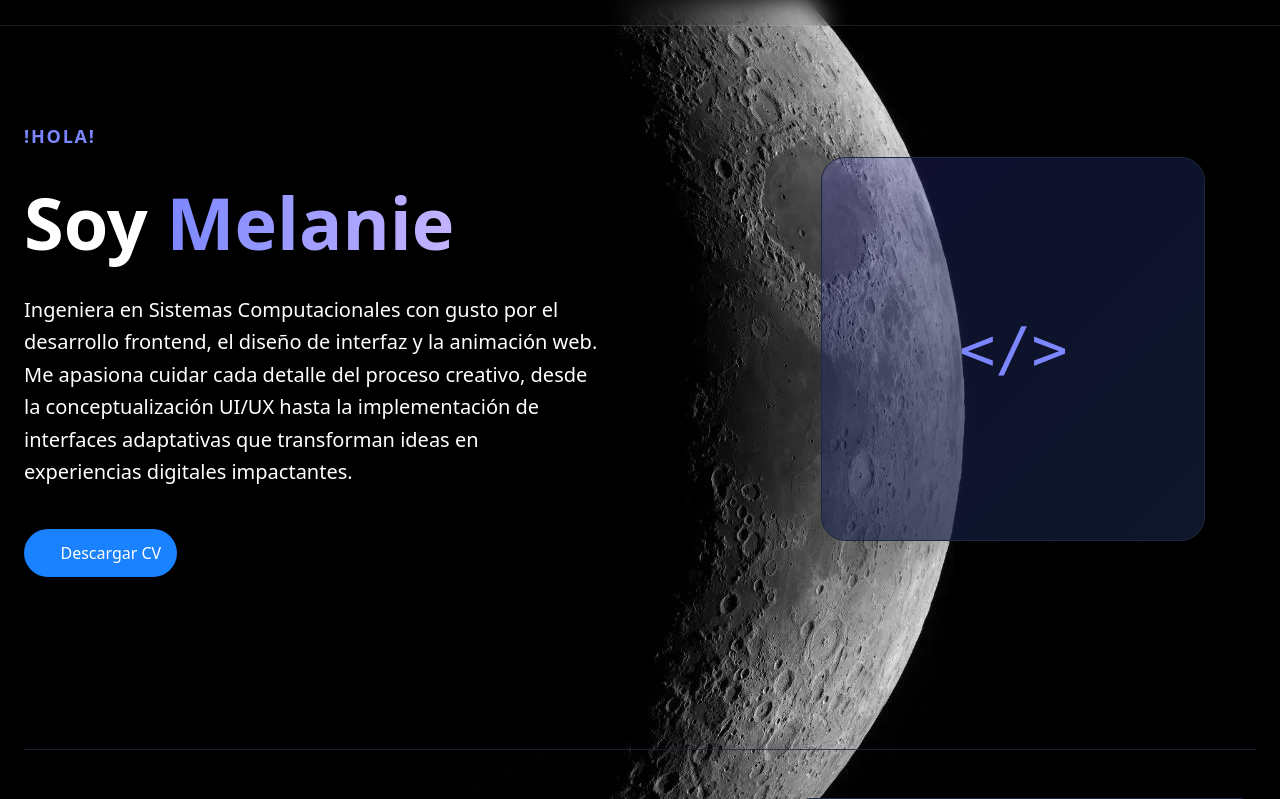
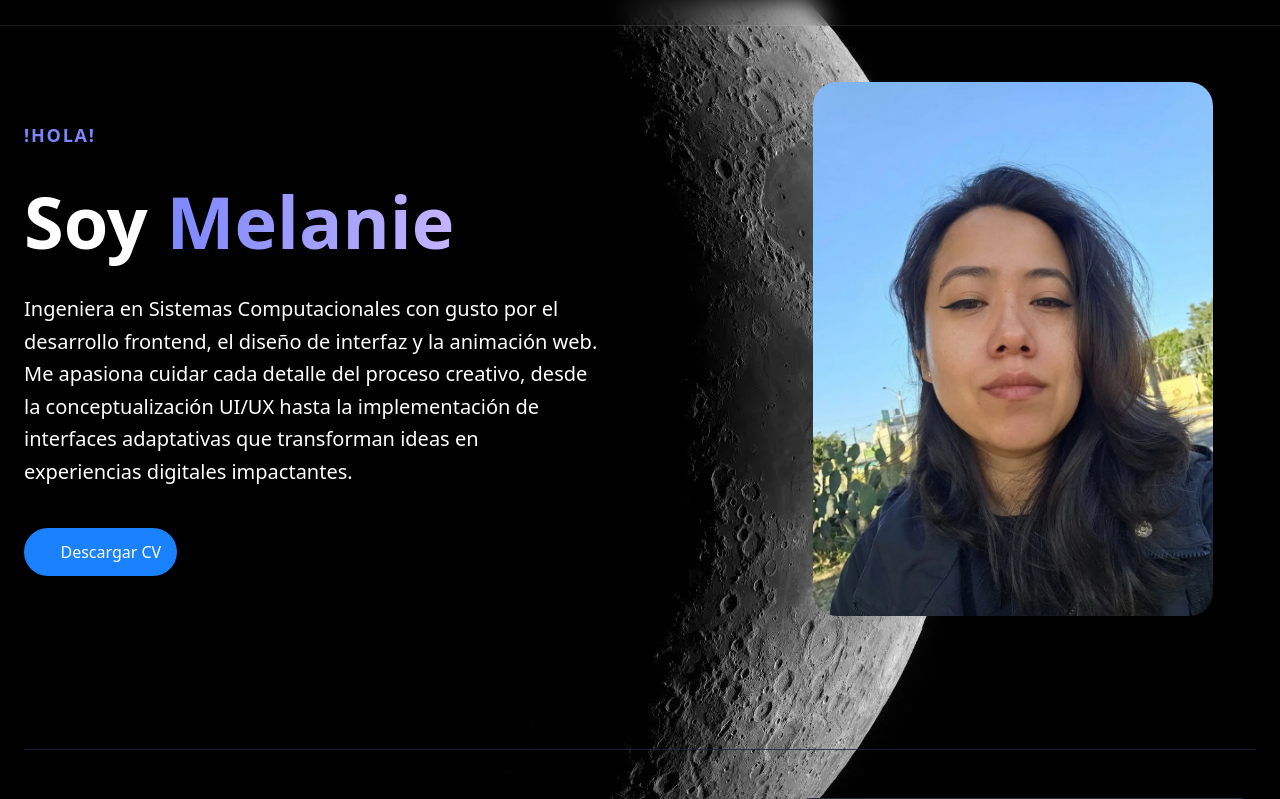
Before and after one commit to Melanie-117/MiPortafolio, a Laravel app: page / in a window 1280 px wide. Shown: the part 51-850 px from the top of the page. Run offline with Laravel 12, Linux system fonts and the light colour scheme; style sheets or scripts are compiled from the project's sources; some web fonts are replaced.

Commit message:
se le agrego mi foto, cv y whatsapp

```diff
--- a/resources/views/layouts/contacto.blade.php
+++ b/resources/views/layouts/contacto.blade.php
@@ -6,16 +6,24 @@
         </p>
 
         <div class="flex flex-wrap items-center justify-center gap-3 my-8">
+            <a
+                href="https://wa.me/525520056754?text=%C2%A1Hola%20Melanie!%20Vi%20tu%20portafolio%20y%20me%20gustar%C3%ADa%20ponerme%20en%20contacto%20contigo."
+                target="_blank"
+                rel="noopener noreferrer"
+                class="px-4 py-2.5 rounded-xl bg-emerald-600/20 hover:bg-emerald-600/30 border border-emerald-500/40 hover:border-emerald-400 text-emerald-300 hover:text-white text-xs sm:text-sm font-medium transition-all flex items-center gap-2 whitespace-nowrap"
+            >
+                <i class="fab fa-whatsapp text-base"></i> WhatsApp
+            </a>
             <a href="tel:5520056754" class="px-4 py-2.5 rounded-xl bg-slate-900/80 border border-slate-800 hover:border-slate-600 text-slate-300 hover:text-white text-xs sm:text-sm font-medium transition-all flex items-center gap-2 whitespace-nowrap">
                 <i class="fas fa-mobile text-sm"></i> 55 2005 6754
             </a>
             <a href="mailto:rojasmelanie700@gmail.com" class="px-4 py-2.5 rounded-xl bg-slate-900/80 border border-slate-800 hover:border-slate-600 text-slate-300 hover:text-white text-xs sm:text-sm font-medium transition-all flex items-center gap-2 whitespace-nowrap">
                 <i class="fas fa-envelope text-sm"></i> Correo
             </a>
-            <a href="http://github.com/Melanie-117" target="_blank" class="w-10 h-10 rounded-xl bg-slate-900/80 border border-slate-800 hover:border-slate-600 text-slate-300 hover:text-white flex items-center justify-center transition-all">
+            <a href="https://github.com/Melanie-117" target="_blank" rel="noopener noreferrer" class="w-10 h-10 rounded-xl bg-slate-900/80 border border-slate-800 hover:border-slate-600 text-slate-300 hover:text-white flex items-center justify-center transition-all">
                 <i class="fab fa-github text-base"></i>
             </a>
-            <a href="https://www.linkedin.com/in/melanie-rojas-95b029282?utm_source=share_via&utm_content=profile&utm_medium=member_android" target="_blank" class="w-10 h-10 rounded-xl bg-slate-900/80 border border-slate-800 hover:border-slate-600 text-slate-300 hover:text-white flex items-center justify-center transition-all">
+            <a href="https://www.linkedin.com/in/melanie-rojas-95b029282?utm_source=share_via&utm_content=profile&utm_medium=member_android" target="_blank" rel="noopener noreferrer" class="w-10 h-10 rounded-xl bg-slate-900/80 border border-slate-800 hover:border-slate-600 text-slate-300 hover:text-white flex items-center justify-center transition-all">
                 <i class="fab fa-linkedin-in text-base"></i>
             </a>
         </div>
--- a/resources/views/layouts/presentacion.blade.php
+++ b/resources/views/layouts/presentacion.blade.php
@@ -14,7 +14,7 @@
 
             <div class="flex flex-wrap items-center gap-4 pt-4">
                 <div class="animacion1 opacity-0 [animation-fill-mode:forwards]" style="animation-delay: 700ms;">
-                    <a href="#" target="_blank" class="flex-1 justify-center transition duration-300 ease-in-out hover:scale-105 bg-[#1A81FF] hover:bg-sky-600 px-4 py-3 rounded-full text-white cursor-pointer flex items-center gap-2 font-medium text-sm sm:text-base whitespace-nowrap">
+                    <a href="{{ asset('pdf/CV_Melanie.pdf') }}" download="CV_Melanie_Rojas.pdf" class="flex-1 justify-center transition duration-300 ease-in-out hover:scale-105 bg-[#1A81FF] hover:bg-sky-600 px-4 py-3 rounded-full text-white cursor-pointer flex items-center gap-2 font-medium text-sm sm:text-base whitespace-nowrap">
                         <i class="fas fa-file-alt"></i> Descargar CV
                     </a>
                 </div>
@@ -22,10 +22,8 @@
         </div>
 
         <div class="lg:col-span-5 flex justify-center animacion1 opacity-0 [animation-fill-mode:forwards]" style="animation-delay: 800ms;">
-            <div class="relative w-72 h-72 sm:w-96 sm:h-96 rounded-3xl bg-gradient-to-br from-indigo-600/20 to-slate-900 border border-slate-800 p-4 shadow-2xl flex items-center justify-center overflow-hidden group">
-                <div class="text-center space-y-3">
-                    <span class="text-indigo-400 text-6xl font-mono">&lt;/&gt;</span>
-                </div>
+            <div class="relative w-100 max-w-sm sm:max-w-md lg:max-w-lg aspect-[3/4] rounded-3xl bg-gradient-to-br from-indigo-600/20 to-slate-900 overflow-hidden">
+                <img src="{{ asset('images/yo.webp') }}" class="w-full h-full object-cover">
             </div>
         </div>
     </div>
--- a/resources/views/layouts/proyectos.blade.php
+++ b/resources/views/layouts/proyectos.blade.php
@@ -225,7 +225,7 @@
 
             <div class="grid grid-cols-1 md:grid-cols-2 gap-8">
 
-                <div class="bg-slate-900/60 border border-slate-800 hover:border-indigo-500/50 rounded-2xl backdrop-blur-sm transition-all duration-500 shadow-xl overflow-hidden flex flex-col justify-between group">
+                {{-- <div class="bg-slate-900/60 border border-slate-800 hover:border-indigo-500/50 rounded-2xl backdrop-blur-sm transition-all duration-500 shadow-xl overflow-hidden flex flex-col justify-between group">
                     <div>
                         <!-- Barra superior estilo navegador -->
                         <div class="bg-slate-900/90 px-4 py-3 border-b border-slate-800/80 flex items-center justify-between">
@@ -257,7 +257,7 @@
                             <img src="https://cdn.jsdelivr.net/gh/devicons/devicon/icons/figma/figma-original.svg" class="w-5 h-5 object-contain" alt="Figma"> Ver Prototipo
                         </a>
                     </div>
-                </div>
+                </div> --}}
 
                 <div class="bg-slate-900/60 border border-slate-800 hover:border-indigo-500/50 rounded-2xl backdrop-blur-sm transition-all duration-500 shadow-xl overflow-hidden flex flex-col justify-between group">
                     <div>
```
Also changed, not shown: public/images/yo.webp (added), 1 other file.
